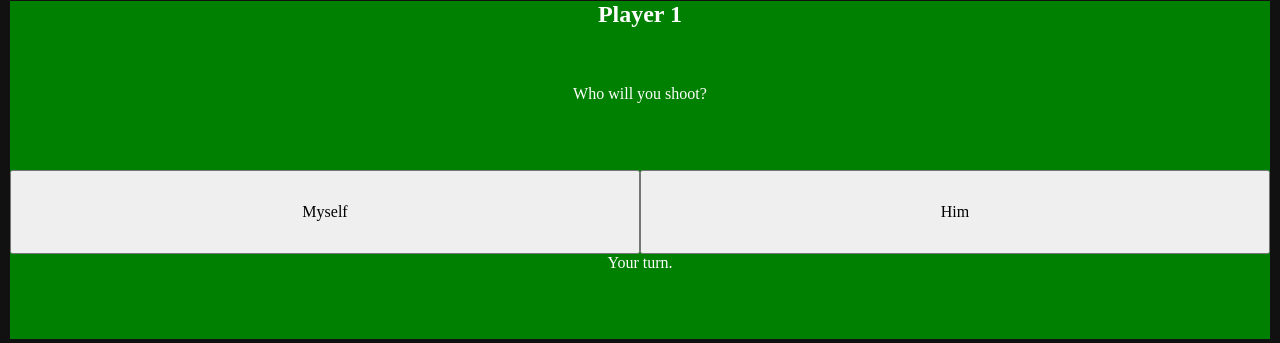
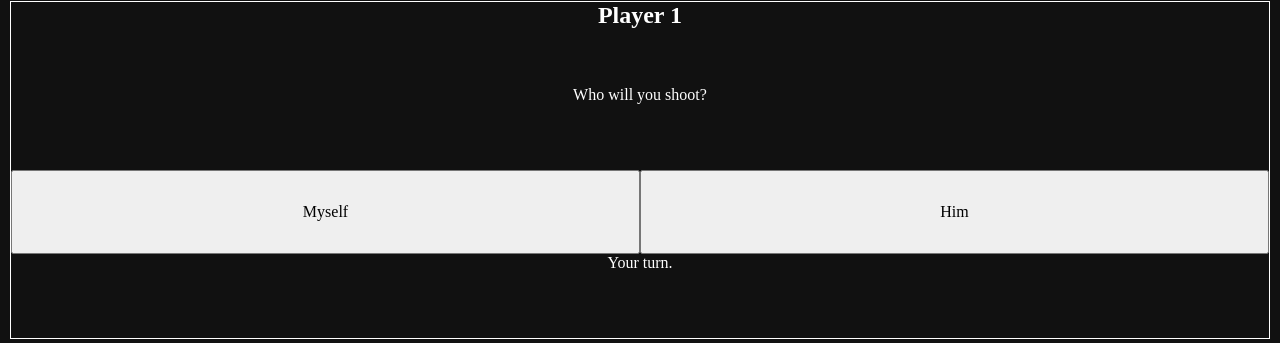
Before and after one commit to lisandroveron/roulette, a plain HTML site: page index.html in a window 1280 px wide. Shown: the part 56-399 px from the top of the page. Drawn offline with Linux system fonts and the light colour scheme.

Commit message:
Added: Borders for players. Removed: Colors.

```diff
--- a/css/index.css
+++ b/css/index.css
@@ -11,11 +11,11 @@ h1{
 	text-align: center;
 }
 #p1, #p2{
+	border: 1px solid white;
 	display: grid;
 	grid-template-columns: 1fr 1fr;
 	grid-template-rows: repeat(4, 1fr);
 	text-align: center;
-	background-color: green;
 }
 #p1 h2, #p2 h2{
 	grid-column-end: span 2;
```
